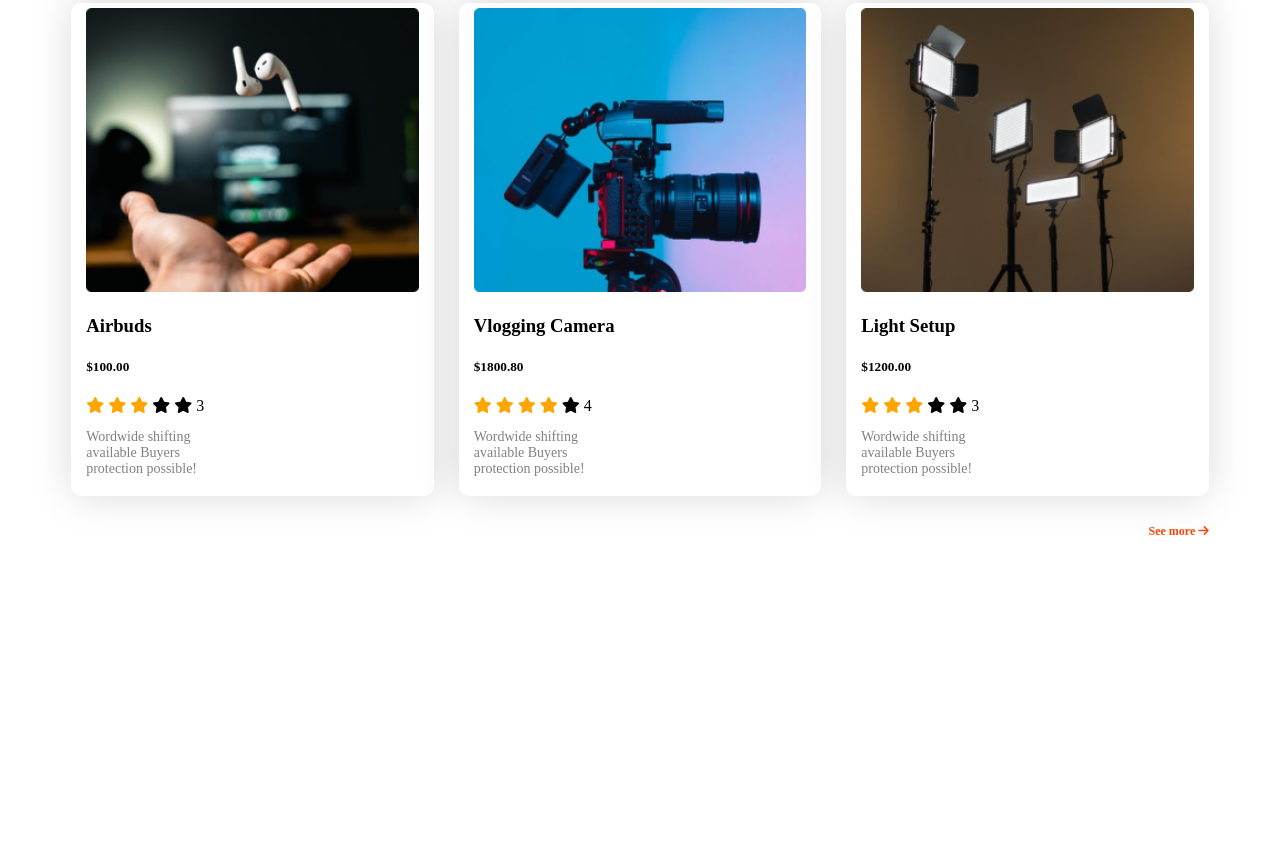
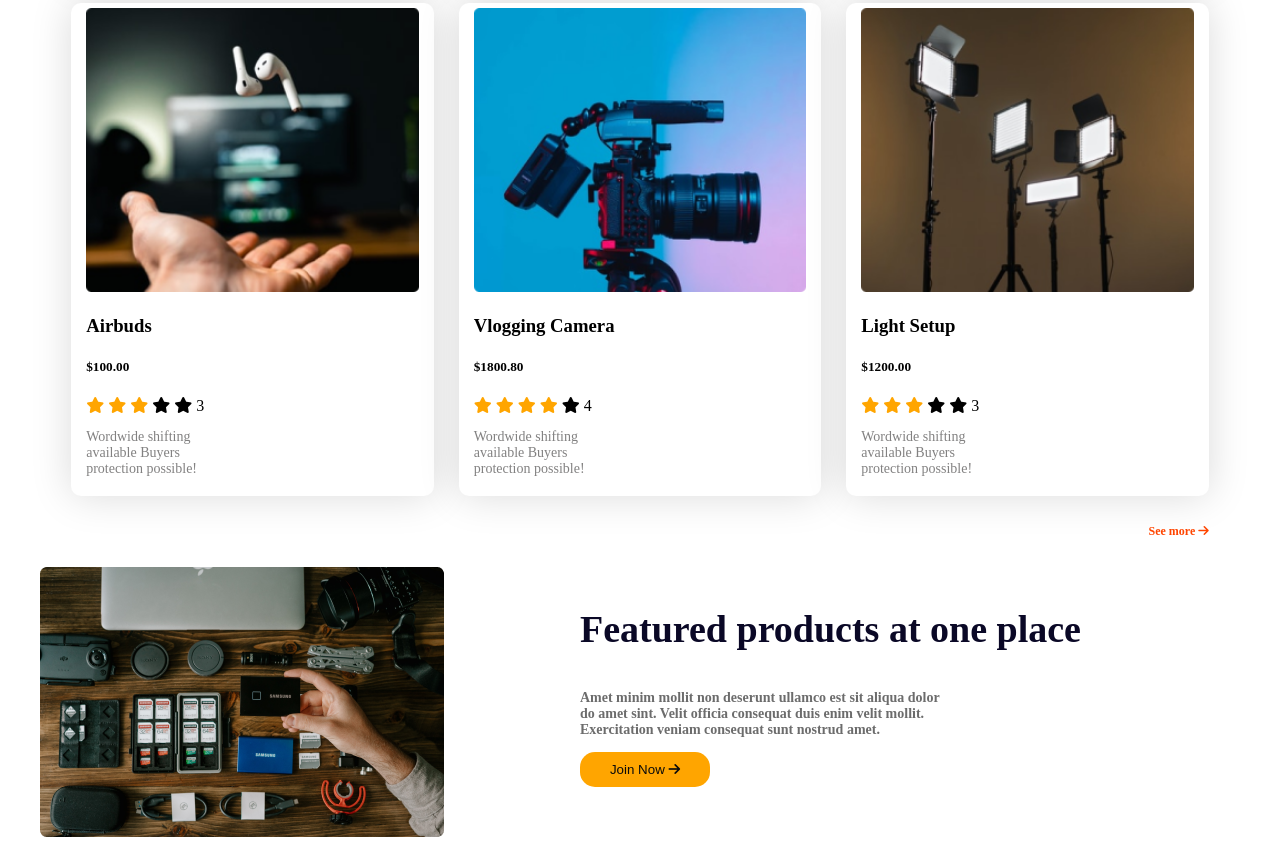
Before and after one commit to sazin222/influencer-products, a plain HTML site: page index.html in a window 1280 px wide. Shown: the part 1950-2799 px from the top of the page. Before the commit the page ends 2517 px from the top, so only its background shows below. Drawn offline with Linux system fonts and the light colour scheme.

Commit message:
added feature section

```diff
--- a/index.html
+++ b/index.html
@@ -187,7 +187,17 @@
     </div>
 
    </section>
+   <section class="feature">
+    <div class="feature-img">
+      <img src="./images/gear.png" alt="">
+    </div>
+    <div class="feature-content">
+     <h2 class="feature-title"> Featured products at one place </h2>
+     <p class="feature-description">Amet minim mollit non deserunt ullamco est sit aliqua dolor do amet sint. Velit officia consequat duis enim velit mollit. Exercitation veniam consequat sunt nostrud amet.</p>
+     <button class="feature-btn">Join Now <i class="fa-solid fa-arrow-right"></i> </button>
+    </div>
 
+   </section>
   </main>
   <footer>
 
--- a/style.css
+++ b/style.css
@@ -128,6 +128,44 @@ line-height: normal;
 
 
 }
+.feature{
+    width: 95%;
+    margin: 0 auto;
+    display: flex;
+    justify-content: space-between;
+    gap: 20px;
+}
+
+.feature-content{
+    width: 55%;
+
+}
+.feature-title{
+    color: #0A0826;
+font-family: Poppins;
+font-size: 38px;
+font-style: normal;
+font-weight: 700;
+line-height: 60px;
+}
+.feature-description{
+    width: 56%;
+    color: #6C6C6C;
+font-family: Poppins;
+font-size: 14px;
+font-style: normal;
+font-weight: 600;
+}
+.feature-btn{
+    padding: 10px 30px;
+    background-color: orange;
+    color: rgb(11, 11, 11);
+    border: none;
+    border-radius: 15px;
+}
+.banner-btn i{
+    color: #0A0826;
+}
 /* responsive style  */
 @media  screen and (max-width:576px) {
 
@@ -148,6 +186,27 @@ line-height: normal;
     }
     .popular-collection h2{
        padding-top: 55px ;
-}   .see-more{
+}
+
+  .see-more{
     width: 80%;
+
 }
+   .feature{
+    flex-direction: column;
+   }
+   .feature-img img{
+    width: 100%;
+    margin: 0 auto;
+
+
+
+  }
+  .feature-content{
+    width: 100%;
+  }
+  .feature-description{
+    width: 80%;
+  }
+
+}
```
